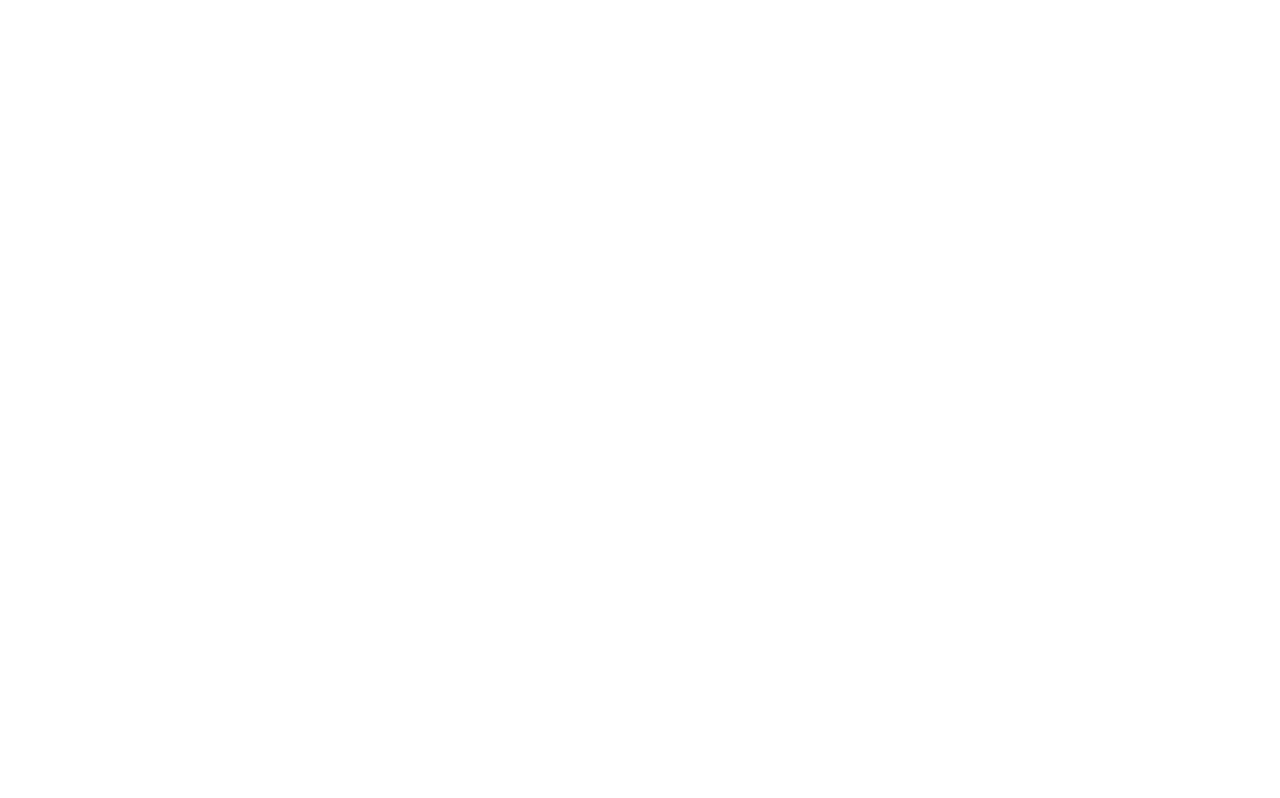
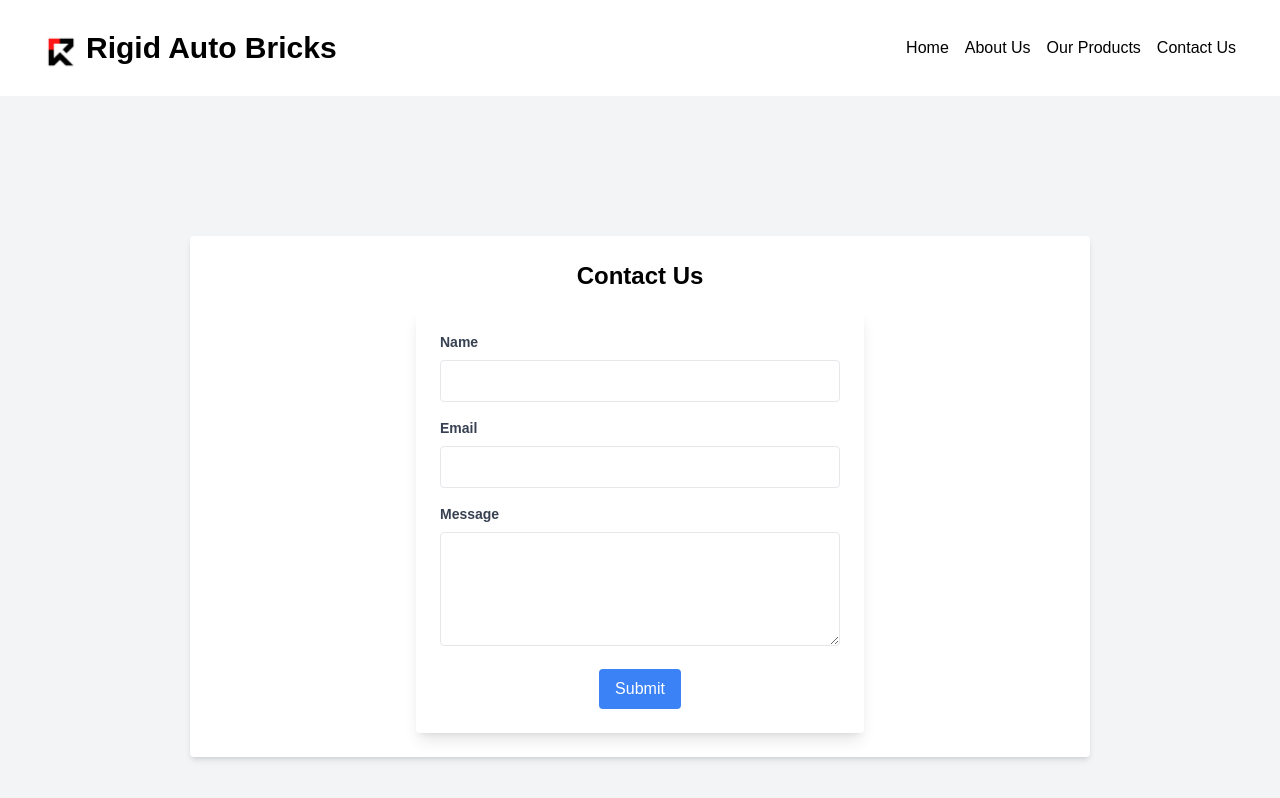
Before and after one commit to shafoo98/rigid-auto-brick, a React (Create React App) app: page /contact in a window 1280 px wide. Before the commit this address had no page. Shown: the top 798 px of the page. Built offline with nearby package versions, Linux system fonts and the light colour scheme.

Commit message:
Added a contact form

```diff
--- a/src/App.js
+++ b/src/App.js
@@ -1,19 +1,21 @@
-import { Routes, Route } from "react-router-dom";
-import About from "./components/about";
-import Gallery from "./components/gallery";
-import Hero from "./components/hero";
-import Navbar from "./components/navbar";
+import { Routes, Route } from 'react-router-dom'
+import About from './components/about'
+import Gallery from './components/gallery'
+import Hero from './components/hero'
+import Navbar from './components/navbar'
+import Contact from './components/contact'
 
 function App() {
   return (
     <Routes>
-      <Route path="/" element={<Navbar />}>
+      <Route path='/' element={<Navbar />}>
         <Route index element={<Hero />} />
-        <Route path="about" element={<About />} />
-        <Route path="gallery" element={<Gallery />} />
+        <Route path='about' element={<About />} />
+        <Route path='gallery' element={<Gallery />} />
+        <Route path='contact' element={<Contact />} />
       </Route>
     </Routes>
-  );
+  )
 }
 
-export default App;
+export default App
--- /dev/null
+++ b/src/components/contact.jsx
@@ -0,0 +1,71 @@
+import React from 'react'
+
+const Contact = () => {
+  return (
+    <div className='min-h-screen flex items-center justify-center bg-gray-100'>
+      <div className='bg-white p-6 rounded shadow-md md:min-w-[600px] lg:min-w-[900px]'>
+        <h1 className='text-2xl font-bold mb-4 text-center'>Contact Us</h1>
+        <form
+          name='contact'
+          method='POST'
+          data-netlify='true'
+          className='max-w-md mx-auto p-6 bg-white rounded shadow-lg'
+        >
+          <input type='hidden' name='form-name' value='contact' />
+          <div className='mb-4'>
+            <label
+              htmlFor='name'
+              className='block text-gray-700 text-sm font-bold mb-2'
+            >
+              Name
+            </label>
+            <input
+              type='text'
+              id='name'
+              name='name'
+              className='w-full border rounded py-2 px-3'
+            />
+          </div>
+          <div className='mb-4'>
+            <label
+              htmlFor='email'
+              className='block text-gray-700 text-sm font-bold mb-2'
+            >
+              Email
+            </label>
+            <input
+              type='email'
+              id='email'
+              name='email'
+              className='w-full border rounded py-2 px-3'
+            />
+          </div>
+          <div className='mb-4'>
+            <label
+              htmlFor='message'
+              className='block text-gray-700 text-sm font-bold mb-2'
+            >
+              Message
+            </label>
+            <textarea
+              id='message'
+              name='message'
+              className='w-full border rounded py-2 px-3'
+              rows='4'
+            ></textarea>
+          </div>
+          <div className='flex justify-center'>
+            <button
+              type='submit'
+              className='bg-blue-500 text-white px-4 py-2 rounded hover:bg-blue-600'
+            >
+              Submit
+            </button>
+          </div>
+        </form>
+      </div>
+    </div>
+  )
+}
+
+export default Contact
--- a/src/components/navbar.jsx
+++ b/src/components/navbar.jsx
@@ -1,70 +1,80 @@
-import React, { useState } from "react";
+import React, { useState } from 'react'
 
-import { Link, Outlet } from "react-router-dom";
+import { Link, Outlet } from 'react-router-dom'
 
-import { AiOutlineClose, AiOutlineMenu } from "react-icons/ai";
+import { AiOutlineClose, AiOutlineMenu } from 'react-icons/ai'
 
-import Logo from "../assets/RigidAutoBrickLogo.png";
+import Logo from '../assets/RigidAutoBrickLogo.png'
 
 const Navbar = () => {
-  const [nav, setNav] = useState(false);
+  const [nav, setNav] = useState(false)
 
   const handleNav = () => {
-    setNav(!nav);
-  };
+    setNav(!nav)
+  }
 
   return (
     <>
-      <div className="flex justify-between items-center h-24 max-w-[1240px] mx-auto px-4 text-black">
-        <Link to="/">
-          <div className="flex items-center">
-            <img className="w-[50px] mt-2" src={Logo} alt="logo" />
-            <h1 className="w-full text-3xl font-semibold">Rigid Auto Bricks</h1>
+      <div className='flex justify-between items-center h-24 max-w-[1240px] mx-auto px-4 text-black'>
+        <Link to='/'>
+          <div className='flex items-center'>
+            <img className='w-[50px] mt-2' src={Logo} alt='logo' />
+            <h1 className='w-full text-3xl font-semibold'>Rigid Auto Bricks</h1>
           </div>
         </Link>
-        <ul className="hidden md:flex">
-          <Link to="/">
-            <li className="m-2 font-medium">Home</li>
+        <ul className='hidden md:flex'>
+          <Link to='/'>
+            <li className='m-2 font-medium'>Home</li>
           </Link>
-          <Link to="about">
-            <li className="m-2 font-medium">About Us</li>
+          <Link to='about'>
+            <li className='m-2 font-medium'>About Us</li>
           </Link>
-          <Link to="gallery">
-            <li className="m-2 font-medium">Our Products</li>
+          <Link to='gallery'>
+            <li className='m-2 font-medium'>Our Products</li>
+          </Link>
+          <Link to='contact'>
+            <li className='m-2 font-medium'>Contact Us</li>
           </Link>
         </ul>
-        <div onClick={handleNav} className="block md:hidden">
+        <div onClick={handleNav} className='block md:hidden'>
           {nav ? <AiOutlineClose size={30} /> : <AiOutlineMenu size={30} />}
         </div>
         <div
           className={
             nav
-              ? "fixed left-0 top-0 w-[80%] h-full border-r border-r-gray-400 bg-white ease-in duration-300"
-              : "fixed ease-out duration-700 left-[-100%]"
+              ? 'fixed left-0 top-0 w-[80%] h-full border-r border-r-gray-400 bg-white ease-in duration-300'
+              : 'fixed ease-out duration-700 left-[-100%]'
           }
         >
-          <div className="flex items-center pt-6 px-2">
-            <img className="w-[50px]" src={Logo} alt="logo" />
-            <h1 className="w-full text-3xl font-semibold md:text-4xl">
+          <div className='flex items-center pt-6 px-2'>
+            <img className='w-[50px]' src={Logo} alt='logo' />
+            <h1 className='w-full text-3xl font-semibold md:text-4xl'>
               Rigid Auto Bricks
             </h1>
           </div>
-          <ul className="uppercase pt-10">
-          <Link to="/">
-            <li className="m-2 border-b border-gray-300 font-medium p-4">Home</li>
-          </Link>
-          <Link to="about">
-            <li className="m-2 border-b border-gray-300 font-medium p-4">About Us</li>
-          </Link>
-          <Link to="gallery">
-            <li className="m-2 font-medium p-4">Gallery</li>
-          </Link>
+          <ul className='uppercase pt-10'>
+            <Link to='/'>
+              <li className='m-2 border-b border-gray-300 font-medium p-4'>
+                Home
+              </li>
+            </Link>
+            <Link to='about'>
+              <li className='m-2 border-b border-gray-300 font-medium p-4'>
+                About Us
+              </li>
+            </Link>
+            <Link to='gallery'>
+              <li className='m-2 font-medium p-4'>Gallery</li>
+            </Link>
+            <Link to='contact'>
+              <li className='m-2 font-medium p-4'>Contact Us</li>
+            </Link>
           </ul>
         </div>
       </div>
       <Outlet />
     </>
-  );
-};
+  )
+}
 
-export default Navbar;
+export default Navbar
```
Also changed, not shown: 1 other file (tests, documents, lock files or other folders).
